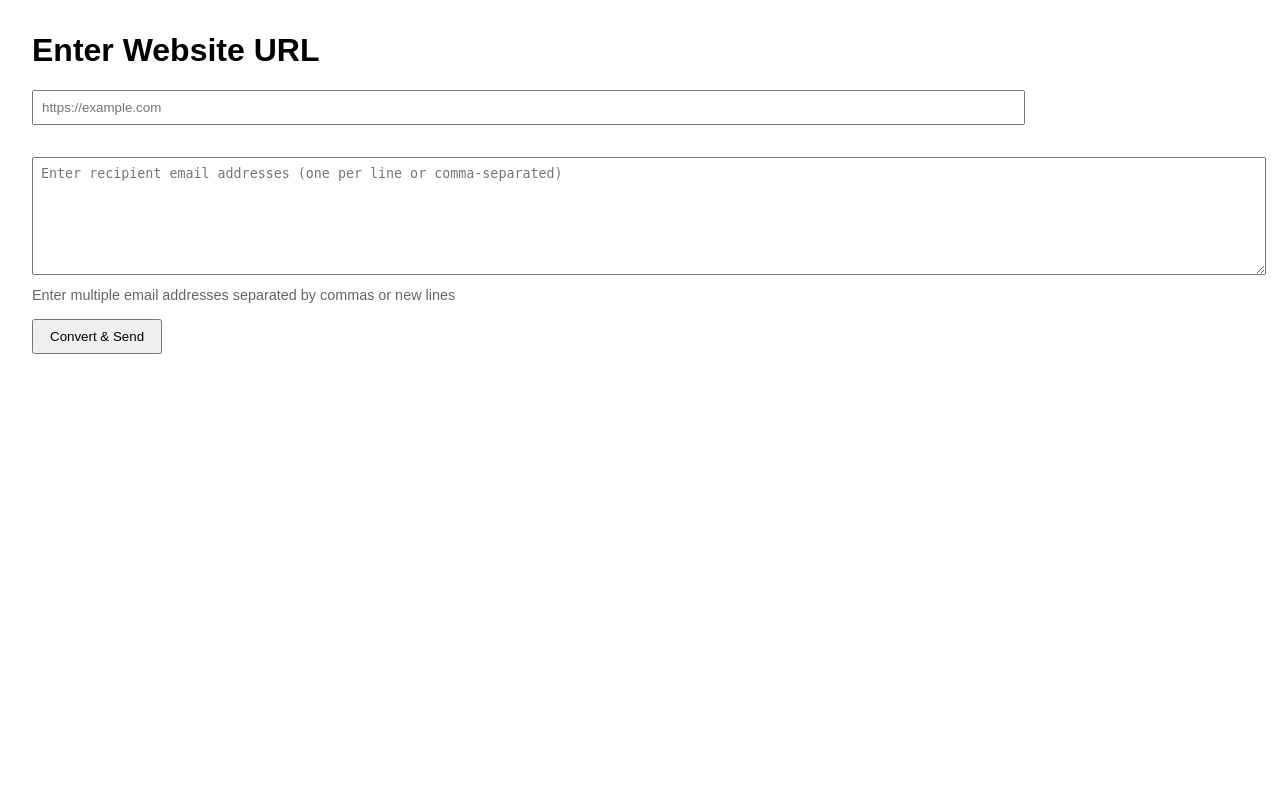
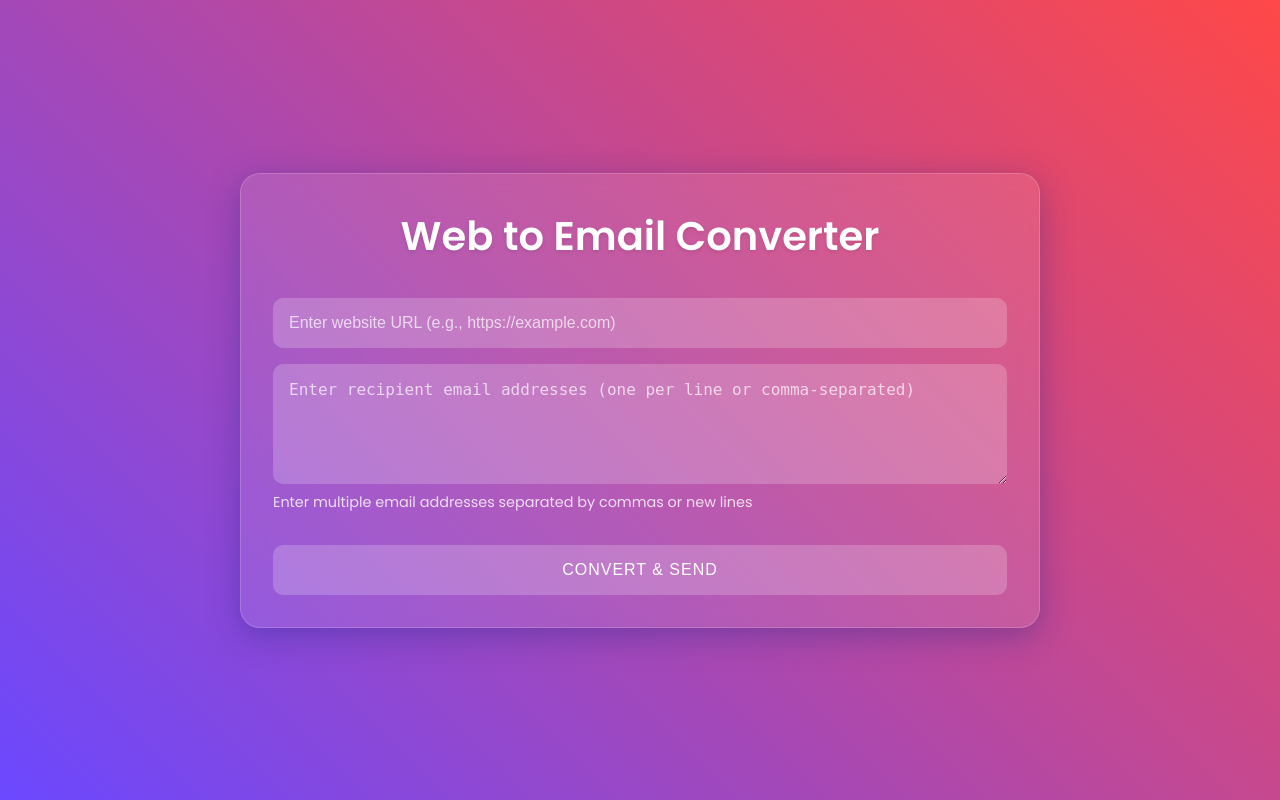
Before and after one commit to Daniyal-Murtaza/web2email, a Flask app: page / in a window 1280 px wide. Run offline with Flask 3, Linux system fonts and the light colour scheme.

Commit message:
frontend-design-set

```diff
--- a/templates/index.html
+++ b/templates/index.html
@@ -3,32 +3,191 @@
 <head>
   <meta charset="UTF-8" />
   <title>Web to Email HTML</title>
+  <link href="https://fonts.googleapis.com/css2?family=Poppins:wght@300;400;500;600&display=swap" rel="stylesheet">
   <style>
-    body { font-family: sans-serif; margin: 2rem; }
-    textarea { width: 100%; margin-top: 1rem; }
+    * {
+      margin: 0;
+      padding: 0;
+      box-sizing: border-box;
+    }
+
+    body {
+      font-family: 'Poppins', sans-serif;
+      min-height: 100vh;
+      background: linear-gradient(45deg, #6b48ff, #ff4848);
+      display: flex;
+      justify-content: center;
+      align-items: center;
+      padding: 2rem;
+    }
+
+    .container {
+      width: 100%;
+      max-width: 800px;
+      background: rgba(255, 255, 255, 0.1);
+      backdrop-filter: blur(10px);
+      border-radius: 20px;
+      padding: 2rem;
+      box-shadow: 0 8px 32px 0 rgba(31, 38, 135, 0.37);
+      border: 1px solid rgba(255, 255, 255, 0.18);
+    }
+
+    h1 {
+      color: white;
+      text-align: center;
+      margin-bottom: 2rem;
+      font-weight: 600;
+      font-size: 2.5rem;
+      text-shadow: 0 2px 4px rgba(0, 0, 0, 0.1);
+    }
+
+    form {
+      display: flex;
+      flex-direction: column;
+      gap: 1rem;
+    }
+
     input[type="text"] {
-      width: 80%; padding: 0.5rem; margin-bottom: 1rem;
+      width: 100%;
+      padding: 1rem;
+      border: none;
+      border-radius: 10px;
+      background: rgba(255, 255, 255, 0.2);
+      color: white;
+      font-size: 1rem;
+      transition: all 0.3s ease;
     }
+
+    input[type="text"]::placeholder {
+      color: rgba(255, 255, 255, 0.7);
+    }
+
+    input[type="text"]:focus {
+      outline: none;
+      background: rgba(255, 255, 255, 0.3);
+      box-shadow: 0 0 0 2px rgba(255, 255, 255, 0.5);
+    }
+
+    textarea {
+      width: 100%;
+      border: none;
+      border-radius: 10px;
+      background: rgba(255, 255, 255, 0.2);
+      color: white;
+      font-size: 1rem;
+      transition: all 0.3s ease;
+      resize: vertical;
+    }
+
     textarea[name="recipients"] {
-      height: 100px;
-      padding: 0.5rem;
+      height: 120px;
+      padding: 1rem;
+    }
+
+    textarea::placeholder {
+      color: rgba(255, 255, 255, 0.7);
+    }
+
+    textarea:focus {
+      outline: none;
+      background: rgba(255, 255, 255, 0.3);
+      box-shadow: 0 0 0 2px rgba(255, 255, 255, 0.5);
+    }
+
+    .help-text {
+      font-size: 0.9rem;
+      color: rgba(255, 255, 255, 0.8);
+      margin-top: -0.5rem;
+    }
+
+    button {
+      background: rgba(255, 255, 255, 0.2);
+      color: white;
+      border: none;
+      padding: 1rem 2rem;
+      border-radius: 10px;
+      font-size: 1rem;
+      font-weight: 500;
+      cursor: pointer;
+      transition: all 0.3s ease;
+      text-transform: uppercase;
+      letter-spacing: 1px;
+      margin-top: 1rem;
+    }
+
+    button:hover {
+      background: rgba(255, 255, 255, 0.3);
+      transform: translateY(-2px);
+    }
+
+    button:active {
+      transform: translateY(0);
+    }
+
+    .error {
+      background: rgba(255, 0, 0, 0.2);
+      color: white;
+      padding: 1rem;
+      border-radius: 10px;
+      margin-top: 1rem;
+      backdrop-filter: blur(5px);
+    }
+
+    .success {
+      background: rgba(0, 255, 0, 0.2);
+      color: white;
+      padding: 1rem;
+      border-radius: 10px;
+      margin-top: 1rem;
+      backdrop-filter: blur(5px);
+    }
+
+    #email-preview {
+      margin-top: 2rem;
+    }
+
+    #email-preview h2 {
+      color: white;
       margin-bottom: 1rem;
     }
-    button { padding: 0.5rem 1rem; }
-    .error { color: red; }
-    .success { color: green; }
-    .help-text {
-      font-size: 0.9em;
-      color: #666;
-      margin-top: -0.5rem;
-      margin-bottom: 1rem;
+
+    #email-preview textarea {
+      height: 400px;
+      background: rgba(255, 255, 255, 0.1);
+    }
+
+    #email-preview p {
+      color: rgba(255, 255, 255, 0.8);
+      margin-top: 0.5rem;
+    }
+
+    code {
+      background: rgba(255, 255, 255, 0.2);
+      padding: 0.2rem 0.5rem;
+      border-radius: 4px;
+      font-family: monospace;
+    }
+
+    @media (max-width: 600px) {
+      .container {
+        padding: 1.5rem;
+      }
+
+      h1 {
+        font-size: 2rem;
+      }
+
+      button {
+        padding: 0.8rem 1.5rem;
+      }
     }
   </style>
 </head>
 <body>
-  <h1>Enter Website URL</h1>
+  <div class="container">
+    <h1>Web to Email Converter</h1>
     <form method="POST">
-    <input type="text" name="url" placeholder="https://example.com" required /><br />
+      <input type="text" name="url" placeholder="Enter website URL (e.g., https://example.com)" required />
       <textarea name="recipients" placeholder="Enter recipient email addresses (one per line or comma-separated)" required></textarea>
       <p class="help-text">Enter multiple email addresses separated by commas or new lines</p>
       <button type="submit">Convert & Send</button>
@@ -41,9 +200,12 @@
       <p class="error">❌ {{ error }}</p>
     {% endif %}
     {% if email_html %}
-    <h2>Email-Ready HTML:</h2>
+      <div id="email-preview">
+        <h2>Email Preview:</h2>
         <textarea readonly>{{ email_html }}</textarea>
         <p>✅ Also saved to <code>email_template.html</code></p>
+      </div>
     {% endif %}
+  </div>
 </body>
 </html>
```
Also changed, not shown: email_template.html (+5 -395 lines). Lines whose indentation alone changed are shown as unchanged.
